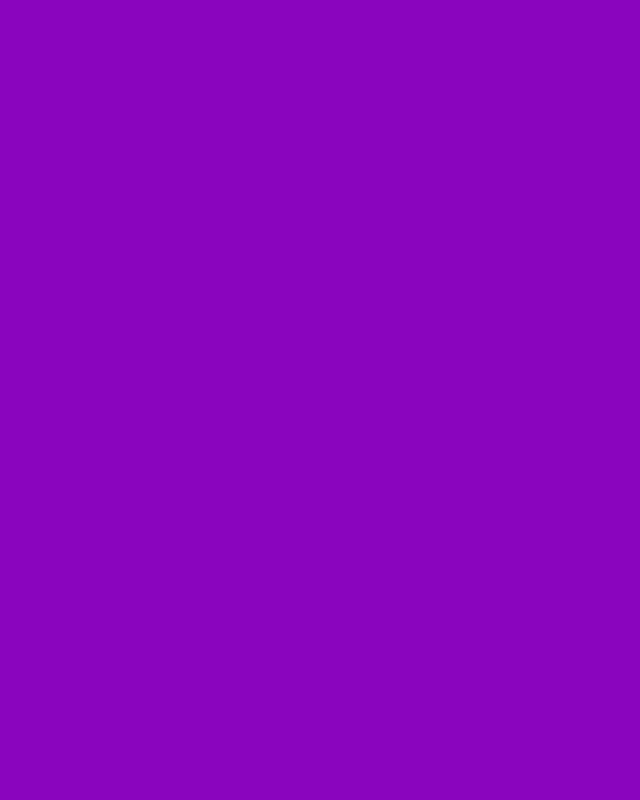
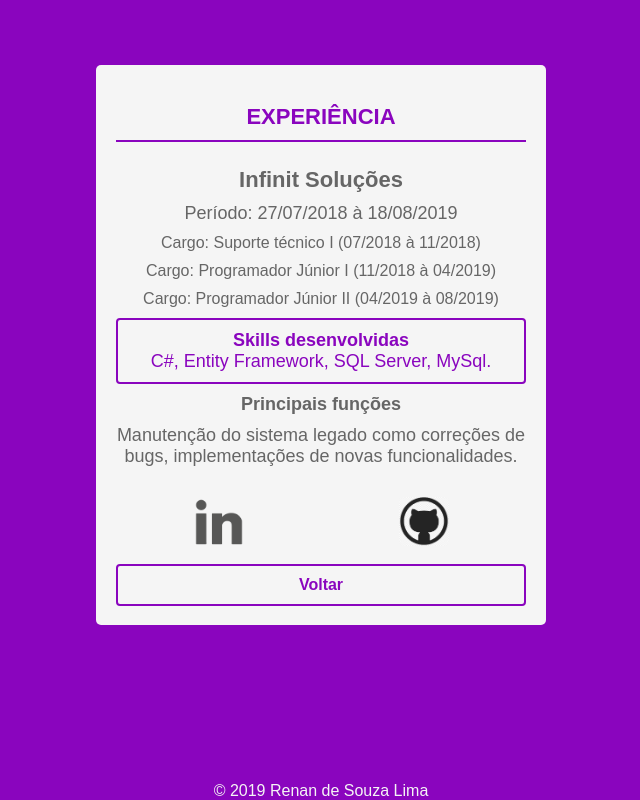
Before and after one commit to orenansouza/Portifolio, a React (Create React App) app: page /experiencias in a window 1280 px wide. Shown: the whole page, without its empty margins (319-959 px from the left). Built offline with nearby package versions, Linux system fonts and the light colour scheme.

Commit message:
change in experiment

```diff
--- /dev/null
+++ b/src/pages/Experiencias.css
@@ -0,0 +1,95 @@
+.main-container {
+  max-width: 450px;
+  max-height: 560px;
+  margin: 0 auto;
+  padding: 15px 0;
+  text-align: center;
+}
+.main-container .experience-card {
+  z-index: 1;
+  max-width: 450px;
+  height: 560px;
+  justify-content: center;
+}
+.main-container .experience-card strong {
+  font-weight: bold;
+  font-size: 22px;
+  margin-top: 10px;
+}
+.main-container .experience-card .office{
+  font-size: 16px;
+}
+.main-container .experience-card .div-skills{
+  margin-top: 10px;
+  border: 2px solid #8a05be;
+  border-radius: 4px;
+  padding: 10px;
+}
+.main-container .experience-card .skill{
+  font-size: 18px;
+  font-weight: bold;
+  color: #8a05be;
+  line-height: 2%;
+}
+.main-container .experience-card .skills{
+  color: #8a05be;
+}
+.main-container .experience-card .functions {
+  font-weight: bold;
+}
+.main-container ul .experience-card .experience {
+  border-bottom: 2px solid #8a05be;
+  background: #f5f5f5 ;
+  padding: 10px;
+  margin-bottom: 15px;
+  color: #8a05be;
+  font-weight: bold;
+  font-size: 22px;
+  text-transform: uppercase;
+  width: 100%;
+}
+.main-container ul .experience-card .buttons {
+  display: flex;
+  justify-content: space-around;
+  align-items: center;
+}
+.main-container ul .experience-card .icons {
+  display: flex;
+  margin: 0 auto;
+  max-width: 50px;
+  border-radius: 5px;
+}
+.main-container ul .experience-card a {
+  margin-top: 30px;
+  background: #F5F5F5;
+  cursor: pointer;
+}
+.main-container ul .experience-card a:hover {
+  transform: translateY(-5px);
+  transition: all 0.2s;
+  opacity: 0.8;
+}
+.main-container ul .experience-card button {
+  width: 100%;
+  background: #F5F5F5;
+  border: 2px solid #8a05be;
+  padding: 10px;
+  margin-top: 17px;
+  color: #8a05be;
+  font-weight: bold;
+  font-size: 16px;
+  border-radius: 4px;
+}
+.main-container ul .experience-card button:hover {
+  cursor: pointer;
+  transition: all .2s;
+  opacity: .8;
+}
+.main-container footer{
+  width: 450px;
+  justify-content: center;
+  font-size: 16px;
+  color: #f5f5f5;
+  bottom: 0px;
+  position: absolute;
+}
--- /dev/null
+++ b/src/pages/Experiencias.js
@@ -0,0 +1,50 @@
+import React from 'react';
+
+import './Experiencias.css';
+
+import linkedin from '../assets/linkedin.png';
+import github from '../assets/Github.png';
+
+export default function Experiencia({ history }) {
+  async function handleClick(e) {
+    e.preventDefault();
+    history.push(`/`);
+  }
+  return (
+    <div className="main-container">
+      <ul>
+        <li className="experience-card">
+          <p className="experience">Experiência</p>
+          <strong>Infinit Soluções</strong>
+          <p>Período: 27/07/2018 à 18/08/2019</p>
+          <p className="office">Cargo: Suporte técnico I (07/2018 à 11/2018)</p>
+          <p className="office">Cargo: Programador Júnior I (11/2018 à 04/2019)</p>
+          <p className="office">Cargo: Programador Júnior II (04/2019 à 08/2019)</p>
+          <div className="div-skills">
+            <p className="skill">Skills desenvolvidas</p>
+            <p className="skills">C#, Entity Framework, SQL Server, MySql.</p>
+          </div>
+          <p className="functions">Principais funções</p>
+          <p className="description-functions">
+            Manutenção do sistema legado como correções de bugs, implementações
+            de novas funcionalidades.
+          </p>
+          <div className="buttons">
+            <a href="https://www.linkedin.com/in/orenansouza/" target="blank" >
+              <img className="icons" src={linkedin} alt="linkedin" />
+            </a>
+            <a href="https://github.com/orenansouza" target="blank">
+              <img className="icons" src={github} alt="github" />
+            </a>
+          </div>
+          <button type="button" onClick={handleClick}>Voltar</button>
+        </li>
+      </ul>
+      <footer>
+        <p>
+          © 2019 Renan de Souza Lima
+        </p>
+      </footer>
+    </div>
+  );
+}
--- a/src/pages/Inicial.css
+++ b/src/pages/Inicial.css
@@ -14,12 +14,12 @@
 }
 .main-container ul li {
   width: 450px;
-  height: 430px;
+  height: 560px;
   display: flex;
   flex-direction: column;
   flex: 1;
   background: #f5f5f5;
-  padding: 15px 20px;
+  padding: 10px 20px;
   border-radius: 5px;
   color: #666;
   justify-items: center;
@@ -33,21 +33,53 @@
 .main-container ul li img {
   display: flex;
   max-width: 170px;
-  margin: 17px auto;
+  margin: 10px auto;
 }
 .main-container ul .main-card strong {
   font-size: 20px;
   letter-spacing: 2px;
-  line-height: 2;
+  line-height: 1.5;
 }
 .main-container ul li p {
   font-size: 18px;
   margin-top: 10px;
 }
-.main-container ul .main-card:hover {
-  transform: rotateY(180deg);
-  transition: all 1s;
-  opacity: 0;
+.main-container ul .main-card .buttons {
+  display: flex;
+  justify-content: space-around;
+  align-items: center;
+}
+.main-container ul .main-card .icons {
+  display: flex;
+  margin: 0 auto;
+  max-width: 50px;
+  border-radius: 5px;
+}
+.main-container ul .main-card a {
+  margin-top: 30px;
+  background: #F5F5F5;
+  cursor: pointer;
+}
+.main-container ul .main-card a:hover {
+  transform: translateY(-5px);
+  transition: all 0.2s;
+  opacity: 0.8;
+}
+.main-container ul .main-card button {
+  width: 100%;
+  background: #F5F5F5;
+  border: 2px solid #8a05be;
+  padding: 10px;
+  margin-top: 17px;
+  color: #8a05be;
+  font-weight: bold;
+  font-size: 16px;
+  border-radius: 4px;
+}
+.main-container ul .main-card button:hover {
+  cursor: pointer;
+  transition: all .2s;
+  opacity: .8;
 }
 .main-container footer{
   width: 450px;
@@ -57,68 +89,3 @@
   bottom: 0px;
   position: absolute;
 }
-.main-container .experience-card {
-  z-index: 1;
-  max-width: 450px;
-  height: 560px;
-  justify-content: center;
-}
-.main-container ul .experience-card .buttons {
-  display: flex;
-  justify-content: space-around;
-  align-items: center;
-  margin-top: 20px;
-}
-.main-container ul .experience-card .icons {
-  display: flex;
-  margin: 0 auto;
-  margin-top: 30px;
-  max-width: 50px;
-  border-radius: 5px;
-}
-.main-container ul .experience-card a {
-  margin-top: 30px;
-  background: #F5F5F5;
-  cursor: pointer;
-}
-.main-container ul .experience-card a:hover {
-  transform: translateY(-5px);
-  transition: all 0.2s;
-  opacity: 0.8;
-}
-.main-container .experience-card strong {
-  font-weight: bold;
-  font-size: 22px;
-  margin-top: 10px;
-}
-.main-container .experience-card .office{
-  font-size: 16px;
-}
-.main-container .experience-card .div-skills{
-  margin-top: 10px;
-  border: 2px solid #8a05be;
-  border-radius: 4px;
-  padding: 10px;
-}
-.main-container .experience-card .skill{
-  font-size: 18px;
-  font-weight: bold;
-  color: #8a05be;
-  line-height: 2%;
-}
-.main-container .experience-card .skills{
-  color: #8a05be;
-}
-.main-container .experience-card .functions {
-  font-weight: bold;
-}
-.main-container ul .experience-card .experience {
-  border-bottom: 2px solid #8a05be;
-  background: #f5f5f5 ;
-  padding: 10px;
-  color: #8a05be;
-  font-weight: bold;
-  font-size: 22px;
-  text-transform: uppercase;
-  width: 100%;
-}
--- a/src/pages/Inicial.js
+++ b/src/pages/Inicial.js
@@ -4,7 +4,11 @@ import imagem from '../assets/imagem.jpg';
 import linkedin from '../assets/linkedin.png';
 import github from '../assets/Github.png';
 
-export default function Inicial() {
+export default function Inicial({ history }) {
+  async function handleClick(e) {
+    e.preventDefault();
+    history.push(`/experiencias/`);
+  }
   return (
     <div className="main-container">
       <ul>
@@ -15,23 +19,6 @@ export default function Inicial() {
           <p>Celular: (44) 99847-6626</p>
           <p>Residente: MARINGÁ - PR</p>
           <p>Full Stack Developer</p>
-        </li>
-        <li className="experience-card">
-          <p className="experience">Experiência</p>
-          <strong>Infinit Soluções</strong>
-          <p>Período: 27/07/2018 à 18/08/2019</p>
-          <p className="office">Cargo: Suporte técnico I (07/2018 à 11/2018)</p>
-          <p className="office">Cargo: Programador Júnior I (11/2018 à 04/2019)</p>
-          <p className="office">Cargo: Programador Júnior II (04/2019 à 08/2019)</p>
-          <div className="div-skills">
-            <p className="skill">Skills desenvolvidas</p>
-            <p className="skills">C#, Entity Framework, SQL Server, MySql.</p>
-          </div>
-          <p className="functions">Principais funções</p>
-          <p className="description-functions">
-            Manutenção do sistema legado como correções de bugs, implementações
-            de novas funcionalidades.
-          </p>
           <div className="buttons">
             <a href="https://www.linkedin.com/in/orenansouza/" target="blank" >
               <img className="icons" src={linkedin} alt="linkedin" />
@@ -40,6 +27,7 @@ export default function Inicial() {
               <img className="icons" src={github} alt="github" />
             </a>
           </div>
+            <button type="button" onClick={handleClick}>Experiências</button>
         </li>
       </ul>
       <footer>
--- a/src/routes.js
+++ b/src/routes.js
@@ -2,11 +2,13 @@ import React from 'react';
 import { BrowserRouter, Route } from 'react-router-dom';
 
 import Inicial from './pages/Inicial';
+import Experiencias from './pages/Experiencias';
 
 export default function Routes() {
   return (
     <BrowserRouter>
       <Route path='/' exact component={Inicial} />
+      <Route path='/experiencias' component={Experiencias} />
     </BrowserRouter>
   );
 }
```
